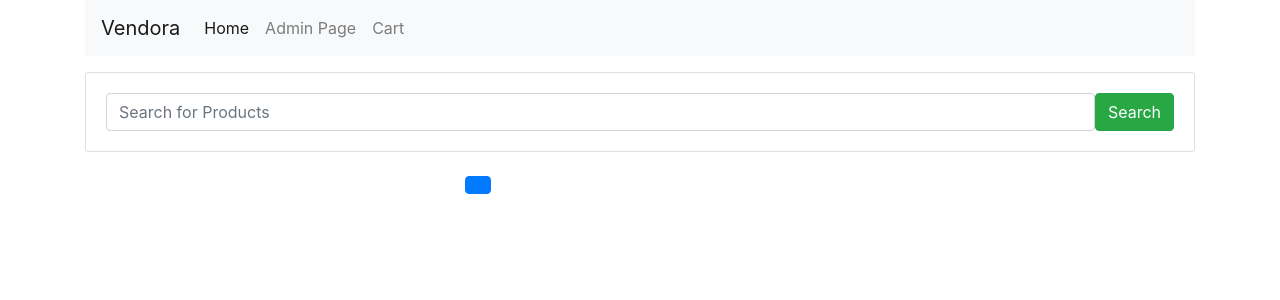
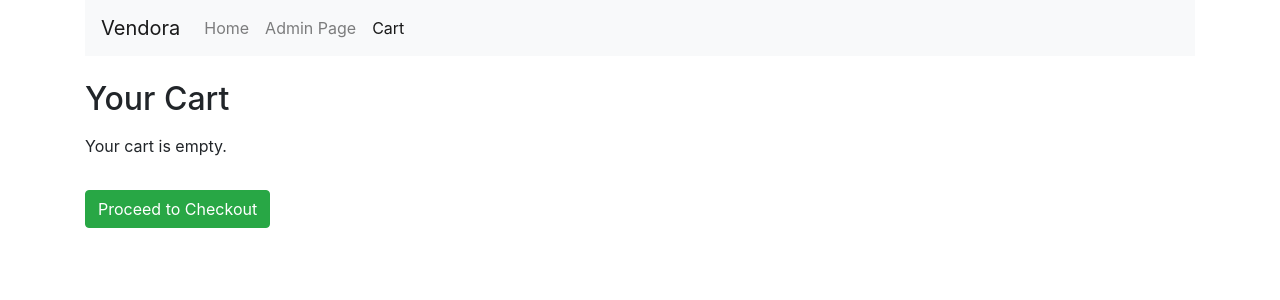
Before and after one commit to samridhibansalhere/elevate, a Django app: template shop/templates/shop/index.html in a window 1280 px wide. Shown: the top 300 px of the page. Run offline with Django 5.2, Linux system fonts and the light colour scheme; the template is opened without the code that fills it, so the values that code supplies are empty.

Commit message:
Update index.html

```diff
--- a/shop/templates/shop/index.html
+++ b/shop/templates/shop/index.html
@@ -3,11 +3,10 @@
 <html lang="en">
 <head>
     <meta name="viewport" content="width=device-width, initial-scale=1.0">
-    <title>Shop</title>
+    <title>Cart</title>
     <link href="https://cdn.jsdelivr.net/npm/bootstrap@4.6.0/dist/css/bootstrap.min.css" rel="stylesheet">
     <link rel="stylesheet" href="{% static 'shop/style.css' %}">
     <script src="https://code.jquery.com/jquery-3.7.1.min.js"></script>
-    <script src="https://cdn.jsdelivr.net/npm/popper.js@1.16.1/dist/umd/popper.min.js"></script>
     <script src="https://cdn.jsdelivr.net/npm/bootstrap@4.6.0/dist/js/bootstrap.min.js"></script>
 </head>
 <body>
@@ -19,70 +18,52 @@
             </button>
             <div class="collapse navbar-collapse" id="navbarNav">
                 <ul class="navbar-nav">
-                    <li class="nav-item active"><a class="nav-link" href="/">Home</a></li>
+                    <li class="nav-item"><a class="nav-link" href="/">Home</a></li>
                     <li class="nav-item"><a class="nav-link" href="/admin">Admin Page</a></li>
-                    <li class="nav-item"><a class="nav-link" href="/cart">Cart</a></li>
+                    <li class="nav-item active"><a class="nav-link" href="/cart">Cart</a></li>
                 </ul>
             </div>
         </nav>
 
-        <div class="row mt-3">
-            <div class="col-md-12">
-                <form class="card card-sm">
-                    <div class="card-body row no-gutters align-items-center">
-                        <div class="col">
-                            <input class="form-control" type="search" name="item_name" placeholder="Search for Products">
-                        </div>
-                        <div class="col-auto">
-                            <button class="btn btn-success" type="submit">Search</button>
-                        </div>
-                    </div>
-                </form>
-            </div>
-        </div>
-
-        <div class="row mt-4">
-            {% for product in product_objects %}
-            <div class="col-md-3 mb-4">
-                <div class="card h-100">
-                    <img src="{{ product.image }}" class="card-img-top" alt="{{ product.title }}">
-                    <div class="card-body">
-                        <h5 id="title{{ product.id }}" class="card-title">{{ product.title }}</h5>
-                        <p id="price{{ product.id }}" class="card-text">{{ product.price }}</p>
-                        <a href="/{{ product.id }}" class="btn btn-warning">View Detail</a>
-                        <button id="{{ product.id }}" class="btn btn-primary atc">Add to Cart</button>
-                    </div>
-                </div>
-            </div>
-            {% endfor %}
-        </div>
-
-        <div class="row">
-            <div class="col-md-3 offset-md-4">
-                <ul class="pagination">
-                    {% if product_objects.has_previous %}
-                        <li class="page-item"><a class="page-link" href="?page={{ product_objects.previous_page_number }}">Previous</a></li>
-                    {% endif %}
-                    <li class="page-item active"><a class="page-link">{{ product_objects.number }}</a></li>
-                    {% if product_objects.has_next %}
-                        <li class="page-item"><a class="page-link" href="?page={{ product_objects.next_page_number }}">Next</a></li>
-                    {% endif %}
-                </ul>
-            </div>
-        </div>
+        <h2 class="mt-4">Your Cart</h2>
+        <div id="cart-items" class="mt-3"></div>
+        <a href="/checkout" class="btn btn-success mt-3">Proceed to Checkout</a>
     </div>
 
     <script type="text/javascript">
         $(document).ready(function () {
             let cart = JSON.parse(localStorage.getItem('cart')) || {};
+            displayCart();
 
-            $(document).on('click', '.atc', function () {
-                let item_id = this.id;
-                let quantity = cart[item_id] ? cart[item_id].quantity + 1 : 1;
-                let name = document.getElementById("title" + item_id).innerText;
-                let price = parseFloat(document.getElementById("price" + item_id).innerText);
-                cart[item_id] = { quantity, name, price: price * quantity };
-                localStorage.setItem('cart', JSON.stringify(cart));
+            function displayCart() {
+                let cartHTML = "";
+                for (let item in cart) {
+                    cartHTML += `<div class='card p-3 mb-3'>
+                        <h5>${cart[item].name}</h5>
+                        <p>Quantity: <input type='number' class='qty' data-id='${item}' value='${cart[item].quantity}' min='1'></p>
+                        <p>Price: $${cart[item].price.toFixed(2)}</p>
+                        <button class='btn btn-danger delete-item' data-id='${item}'>Remove</button>
+                    </div>`;
+                }
+                $("#cart-items").html(cartHTML || "<p>Your cart is empty.</p>");
+            }
+
+            $(document).on("change", ".qty", function () {
+                let itemId = $(this).data("id");
+                let newQty = parseInt($(this).val());
+                if (newQty > 0) {
+                    cart[itemId].quantity = newQty;
+                    cart[itemId].price = (cart[itemId].price / cart[itemId].quantity) * newQty;
+                    localStorage.setItem("cart", JSON.stringify(cart));
+                    displayCart();
+                }
+            });
+
+            $(document).on("click", ".delete-item", function () {
+                let itemId = $(this).data("id");
+                delete cart[itemId];
+                localStorage.setItem("cart", JSON.stringify(cart));
+                displayCart();
             });
         });
     </script>
```
